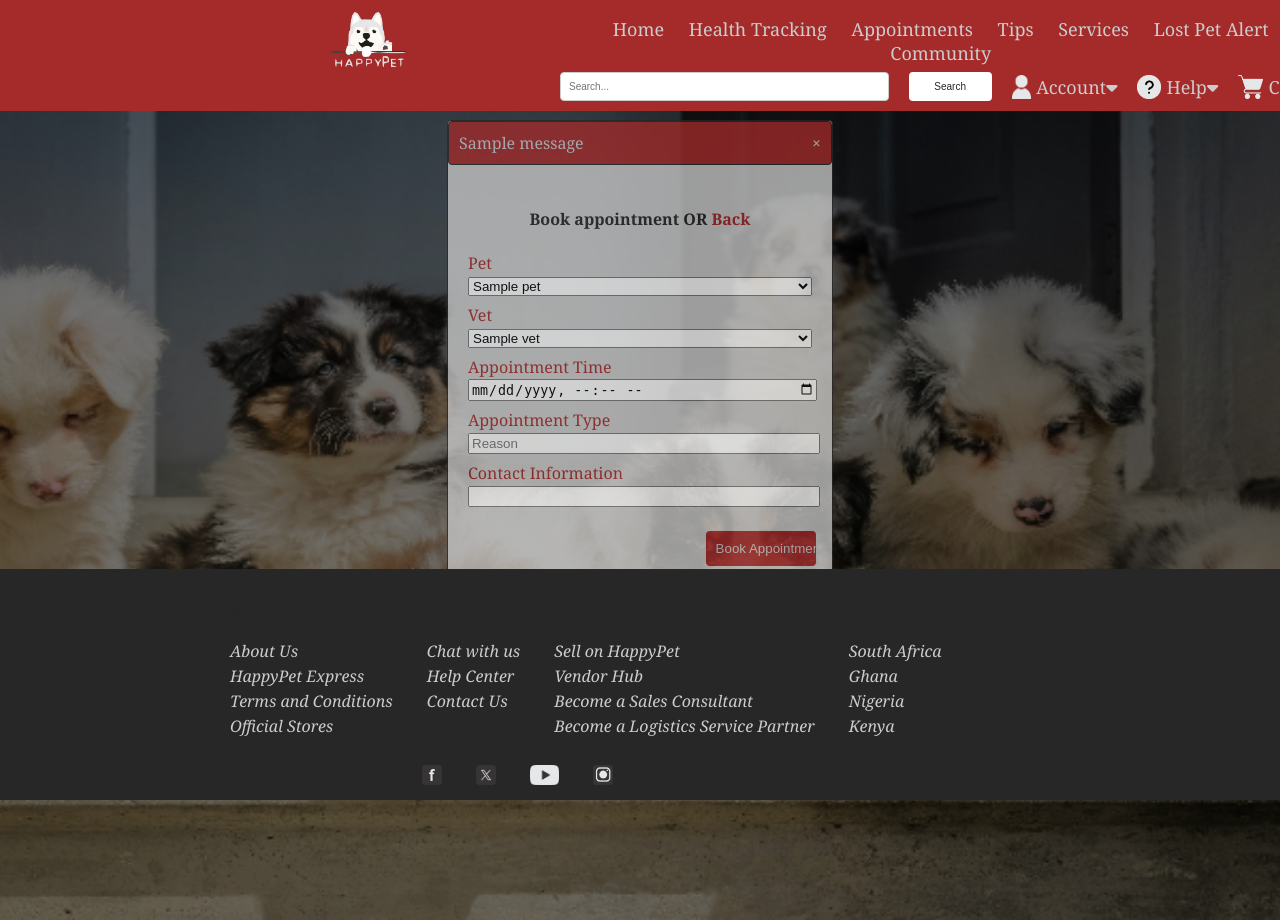
After one commit to CharlesOkechukwu/Happy_pets, a Flask app: page /create_appointment in a window 1280 px wide. The commit adds this page. Run offline with Flask 3, Linux system fonts and the light colour scheme; a user stored in the database is signed in; tables that the repository leaves empty hold one stand-in row (values such as "Sample post"); one stand-in notice (Sample message) is shown.

Commit message:
New updates

```diff
--- a/api/auth/forms.py
+++ b/api/auth/forms.py
@@ -4,11 +4,12 @@
 # Imports
 from flask_wtf import FlaskForm
 from flask import flash
-from wtforms import StringField, PasswordField, SubmitField, FileField, RadioField
+from wtforms import StringField, PasswordField, SubmitField, FileField, SelectField, DateTimeField
 from . import verify_password # Import from __int__.py
 from wtforms.validators import DataRequired, Email, EqualTo, Length, ValidationError
 from models import User  # Assuming User model is in models/user.py and it import in the __init__.py to make available in the package
-from models import Vet
+from models import Vet, Appointment, Pet
+from wtforms.fields import DateTimeLocalField
 
 
 # form for registration
@@ -139,3 +140,19 @@ class VetLoginForm(FlaskForm):
         if user and not verify_password(user.password, password.data):
             flash('Incorrect password, try again.', 'error')
             raise ValidationError('Incorrect password, try again.')
+
+
+# Booking appointment
+class AppointmentForm(FlaskForm):
+    pet_id = SelectField('Pet', coerce=int, validators=[DataRequired()])
+    vet_id = SelectField('Vet', coerce=int, validators=[DataRequired()])
+    time = DateTimeLocalField('Appointment Time', format='%Y-%m-%dT%H:%M', validators=[DataRequired()])
+    appointment_type = StringField('Appointment Type', validators=[DataRequired()], render_kw={"placeholder": "Reason"})
+    contact = StringField('Contact Information', validators=[DataRequired()])
+    submit = SubmitField('Book Appointment')
+
+
+    def __init__(self, user_id, *args, **kwargs):
+        super(AppointmentForm, self).__init__(*args, **kwargs)
+        self.pet_id.choices = [(pet.id, pet.name) for pet in Pet.query.filter_by(owner_id=user_id).all()]
+        self.vet_id.choices = [(vet.vet_id, vet.name) for vet in Vet.query.all()]
--- a/api/auth/routes.py
+++ b/api/auth/routes.py
@@ -4,12 +4,14 @@
 # Imports
 from flask import render_template, flash, redirect, url_for, session
 from flask_login import login_user, logout_user, login_required, current_user
-from .forms import RegistrationForm, LoginForm, VetRegistrationForm, VetLoginForm
+from .forms import RegistrationForm, LoginForm, VetRegistrationForm, VetLoginForm, AppointmentForm
 from . import auth # Import from __int__.py
 from . import hash_password, authenticate_user, authenticate_vet# Import from __int__.py
 from api import db
-from models import User, Vet
+from models import User, Vet, Appointment
 from api.views import views, upload_photo
+from datetime import datetime
+
 
 @auth.route('/register', methods=['GET', 'POST'])
 def register():
@@ -31,6 +33,7 @@ def register():
         return redirect(url_for('auth.login'))
     return render_template('register.html', title='Register', form=form)
 
+
 @auth.route('/login', methods=['GET', 'POST'])
 def login():
     """Handle POST api/auth/login"""
@@ -43,6 +46,7 @@ def login():
             login_user(user)
             return redirect (url_for('views.userdashboard'))
     return render_template('login.html', title='Sign In', form=form)
+
 
 @auth.route('/logout', methods=['GET', 'POST'])
 @login_required
@@ -80,6 +84,7 @@ def register_vet():
         print(form.errors)
     return render_template('register_vet.html', title='Register Vet', form=form)
 
+
 @auth.route('/vet/login', methods=['GET', 'POST'], strict_slashes=False)
 def vet_login():
     """Handle vet Doctor Login"""
@@ -91,3 +96,25 @@ def vet_login():
             session['vet_id'] = vet.vet_id
             return redirect(url_for('views.vet'))
     return render_template('vet_login.html', title='Vet Sign In', form=form)
+
+
+@auth.route('/create_appointment', methods=['GET', 'POST'])
+@login_required
+def create_appointment():
+    user_id = current_user.get_id()  # get the id of the user
+    form = AppointmentForm(user_id=user_id)
+    if form.validate_on_submit():
+        appointment = Appointment(
+            pet_id=form.pet_id.data,
+            vet_id=form.vet_id.data,
+            time=form.time.data,
+            appointment_type=form.appointment_type.data,
+            contact=form.contact.data
+        )
+        db.session.add(appointment)
+        db.session.commit()
+        return redirect(url_for('views.home'))
+    else:
+        print(form.errors)
+        print(form.data)
+    return render_template('create_appointment.html', form=form)
--- a/models/appoint.py
+++ b/models/appoint.py
@@ -1,15 +1,14 @@
 #!/usr/bin/python3
-"""appintment object model module"""
+"""appointment object model module"""
 from api import db
 
 
 class Appointment(db.Model):
     """implement the appointment object model"""
+    __tablename__ = 'appointment'
     a_id = db.Column(db.Integer, primary_key=True)
     pet_id = db.Column(db.Integer, db.ForeignKey('pet.id'), nullable=False)
     vet_id = db.Column(db.Integer, db.ForeignKey('vet.vet_id'), nullable=False)
-    pet_name = db.Column(db.String(200), nullable=False)
-    pet_specie = db.Column(db.String(200), nullable=False)
     time = db.Column(db.DateTime, nullable=False)
     appointment_type = db.Column(db.String(200), nullable=False)
     contact = db.Column(db.String(200), nullable=False)
--- a/models/pet.py
+++ b/models/pet.py
@@ -12,5 +12,7 @@ class Pet(db.Model):
     breed = db.Column(db.String(200), nullable=False)
     birth_date = db.Column(db.Date, nullable=False)
     color = db.Column(db.String(200), nullable=False)
-    owner_id = db.Column(db.Integer, db.ForeignKey('user.id'), nullable=False) # ForeignKe to User
+    owner_id = db.Column(db.Integer, db.ForeignKey('user.id'), nullable=False)
     photo = db.Column(db.String(200), nullable=False)
+
+    appointments = db.relationship('Appointment', backref='pet', lazy=True)
--- a/models/veterinary.py
+++ b/models/veterinary.py
@@ -21,3 +21,4 @@ class Vet(db.Model, UserMixin):
     def get_id(self):
         """overried get_id method and return vet_id"""
         return self.vet_id
+    appointments = db.relationship('Appointment', backref='vet', lazy=True)
--- a/templates/base.html
+++ b/templates/base.html
@@ -21,7 +21,7 @@
             <div class="navbar">
                 <a href="{{ url_for('views.home') }}">Home</a>
                 <a href="{{ url_for('views.health') }}">Health Tracking</a>
-                <a href="#">Appointments</a>
+                <a href="{{ url_for('auth.create_appointment') }}">Appointments</a>
                 <a href="#">Tips</a>
                 <a href="#">Services</a>
                 <a href="#">Lost Pet Alert</a>
--- /dev/null
+++ b/templates/create_appointment.html
@@ -0,0 +1,50 @@
+{% extends "base.html" %}
+
+{% block head %}
+{{ super() }}
+<link rel="stylesheet" href="{{ url_for('static', filename='styles/register.css') }}">
+{% block title %}{% endblock %}
+{% endblock %}
+
+{% block content %}
+<div class="register-container">
+    {% with messages = get_flashed_messages(with_categories=true) %}
+        {% if messages %}
+            {% for category, message in messages %}
+                <div class="alert alert-{{ category }}">
+                    {{ message }}
+                    <span class="close-btn">&times;</span>
+                </div>
+            {% endfor %}
+        {% endif %}
+    {% endwith %}<br>
+    <h4 style="text-align: center;">Book appointment OR <a href="{{ url_for('views.userdashboard') }}">Back</a></h4>
+    <form method="POST" action="{{ url_for('auth.create_appointment')}}">
+        {{ form.hidden_tag() }}
+        <div class="field">
+            {{ form.pet_id.label }}<br>
+            {{ form.pet_id(class="form-ctr") }}
+        </div>
+        <div class="field">
+            {{ form.vet_id.label }}<br>
+            {{ form.vet_id(class="form-ctr") }}
+        </div>
+        <div class="field">
+            {{ form.time.label }}<br>
+            {{ form.time(class="form-ctr") }}
+        </div>
+        <div class="field">
+            {{ form.appointment_type.label }}<br>
+            {{ form.appointment_type(class="form-ctr") }}
+        </div>
+        <div class="field">
+            {{ form.contact.label }}<br>
+            {{ form.contact(class="form-ctr") }}
+        </div>
+        <div class="submit-field">
+            {{ form.submit(class="submit-btn") }}
+        </div>
+    </form>
+</div>
+
+{% endblock %}
```
